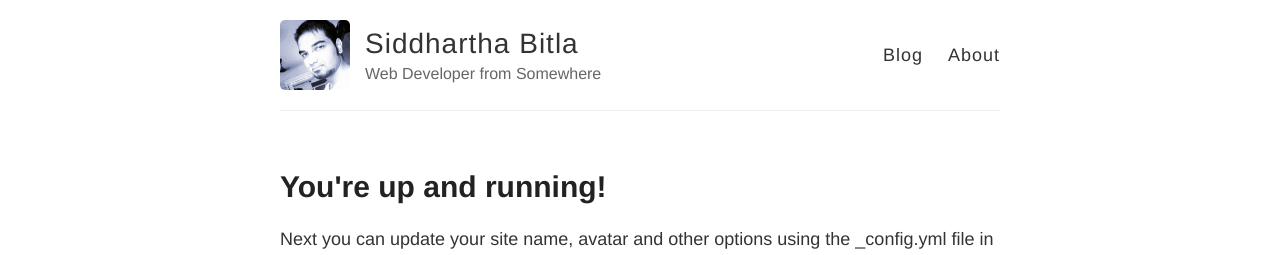
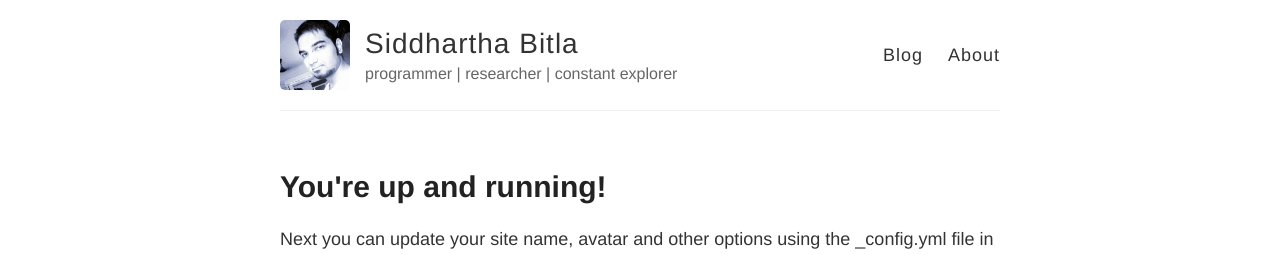
Before and after one commit to siddharthabitla/siddharthabitla.github.io, a Jekyll site: the page built from index.html, in a window 1280 px wide. Shown: the top 255 px of the page. Built offline with Jekyll 4.4.1, drawn with Linux system fonts in a browser that asks for light colours; Markdown is read by kramdown in place of the engine named in the settings.

Commit message:
description edited

```diff
--- a/_config.yml
+++ b/_config.yml
@@ -6,7 +6,7 @@
 name: Siddhartha Bitla
 
 # Short bio or description (displayed in the header)
-description: Web Developer from Somewhere
+description: programmer | researcher | constant explorer
 
 # URL of your avatar or profile pic (you could use your GitHub profile pic)
 #avatar: https://raw.githubusercontent.com/barryclark/jekyll-now/master/images/jekyll-logo.png
```
